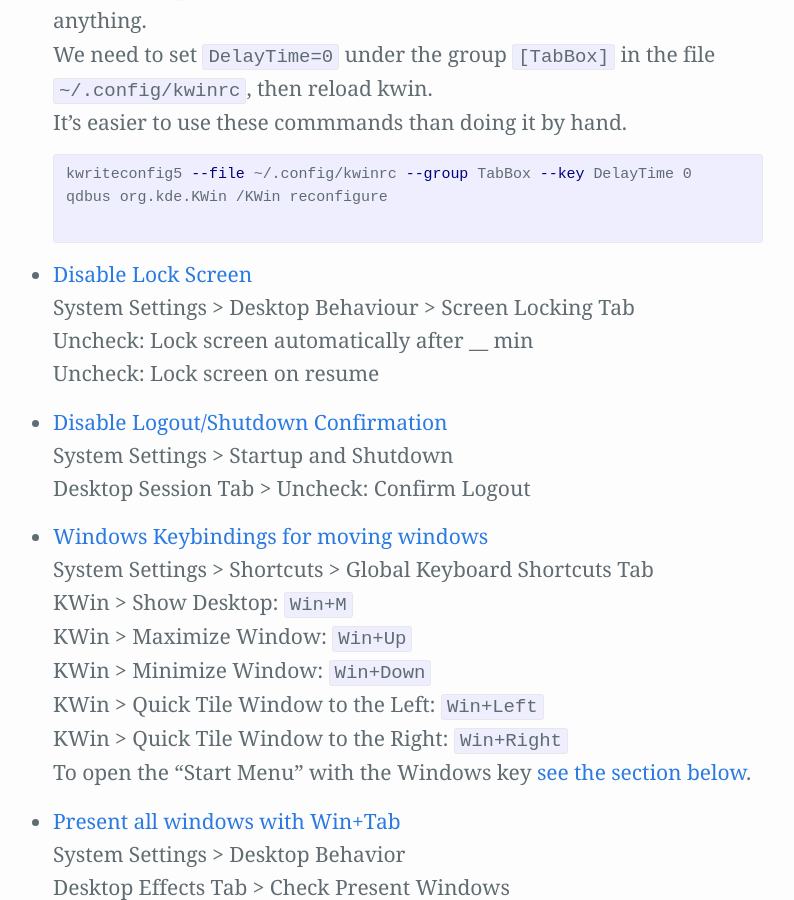
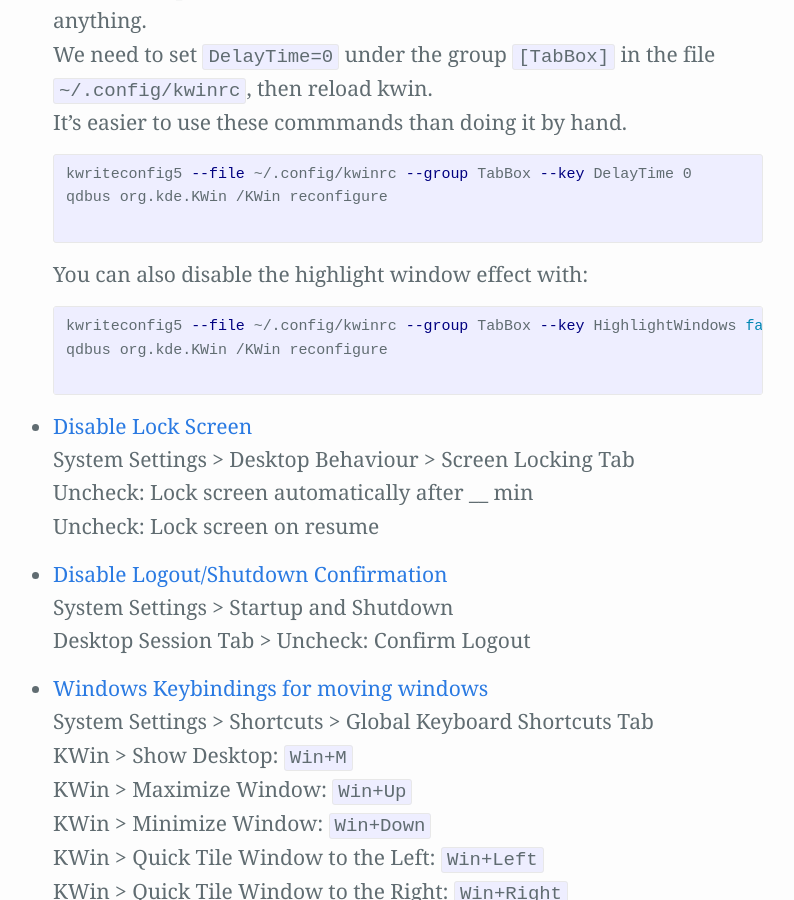
Before and after one commit to Zren/zren.github.io, a Jekyll site: the page built from kde_tips/tips.md, in a window 1280 px wide and 900 px high, scrolled down 2705 px. Shown: the whole window, without its empty margins (247-1041 px from the left). Built offline with Jekyll 4.4.1, drawn with Linux system fonts in a browser that asks for light colours; our own code applies the rules of GitHub Pages for plain Markdown files.

Commit message:
Add HighlightWindows=false command

```diff
--- a/kde_tips/tips.md
+++ b/kde_tips/tips.md
@@ -104,6 +104,11 @@
   It's easier to use these commmands than doing it by hand.
   {% highlight bash %}
 kwriteconfig5 --file ~/.config/kwinrc --group TabBox --key DelayTime 0
+qdbus org.kde.KWin /KWin reconfigure
+  {% endhighlight %}
+  You can also disable the highlight window effect with:
+  {% highlight bash %}
+kwriteconfig5 --file ~/.config/kwinrc --group TabBox --key HighlightWindows false
 qdbus org.kde.KWin /KWin reconfigure
   {% endhighlight %}
 {% endcapture%}{% include tip.html label=label contents=contents %}
```
